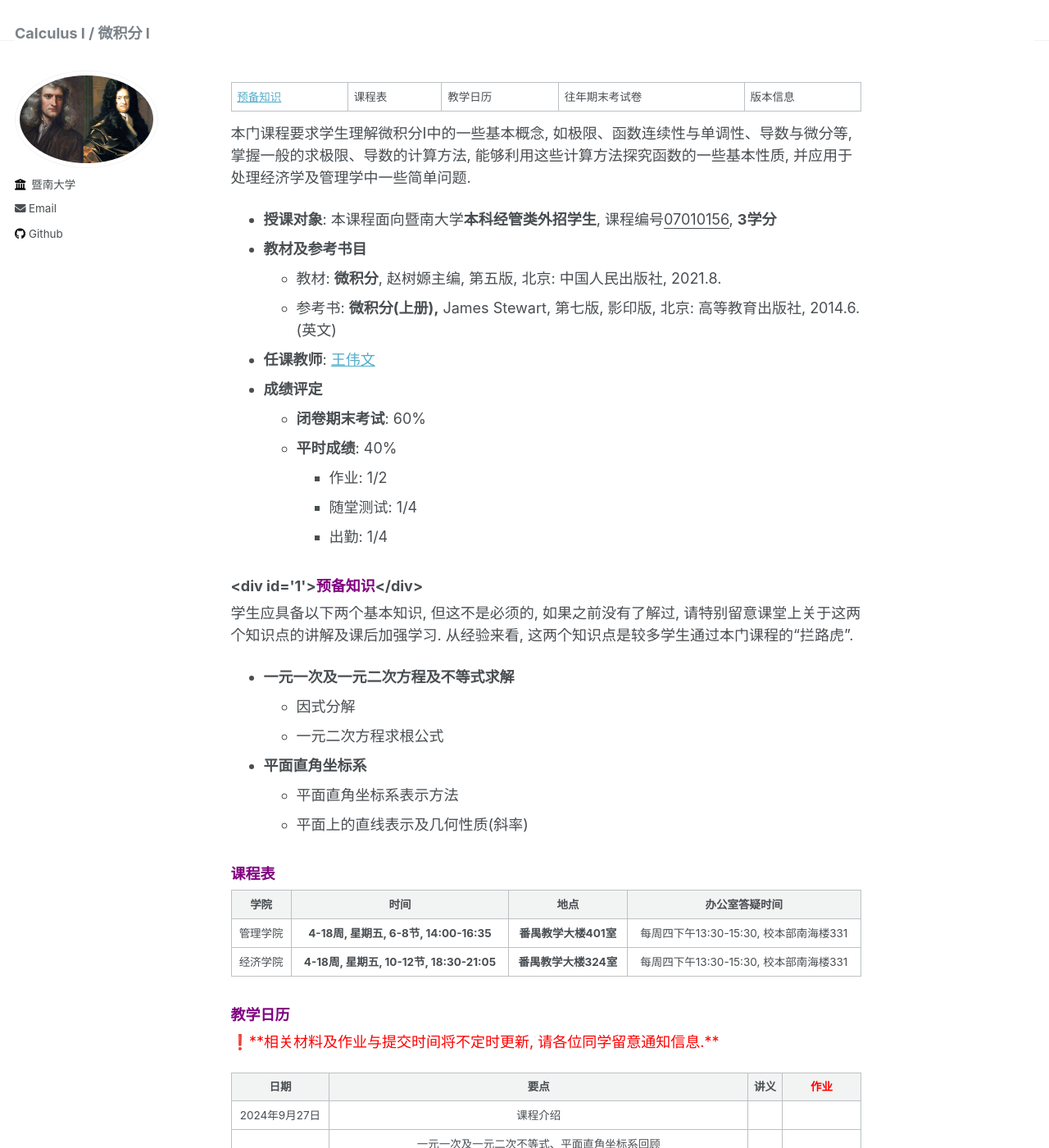
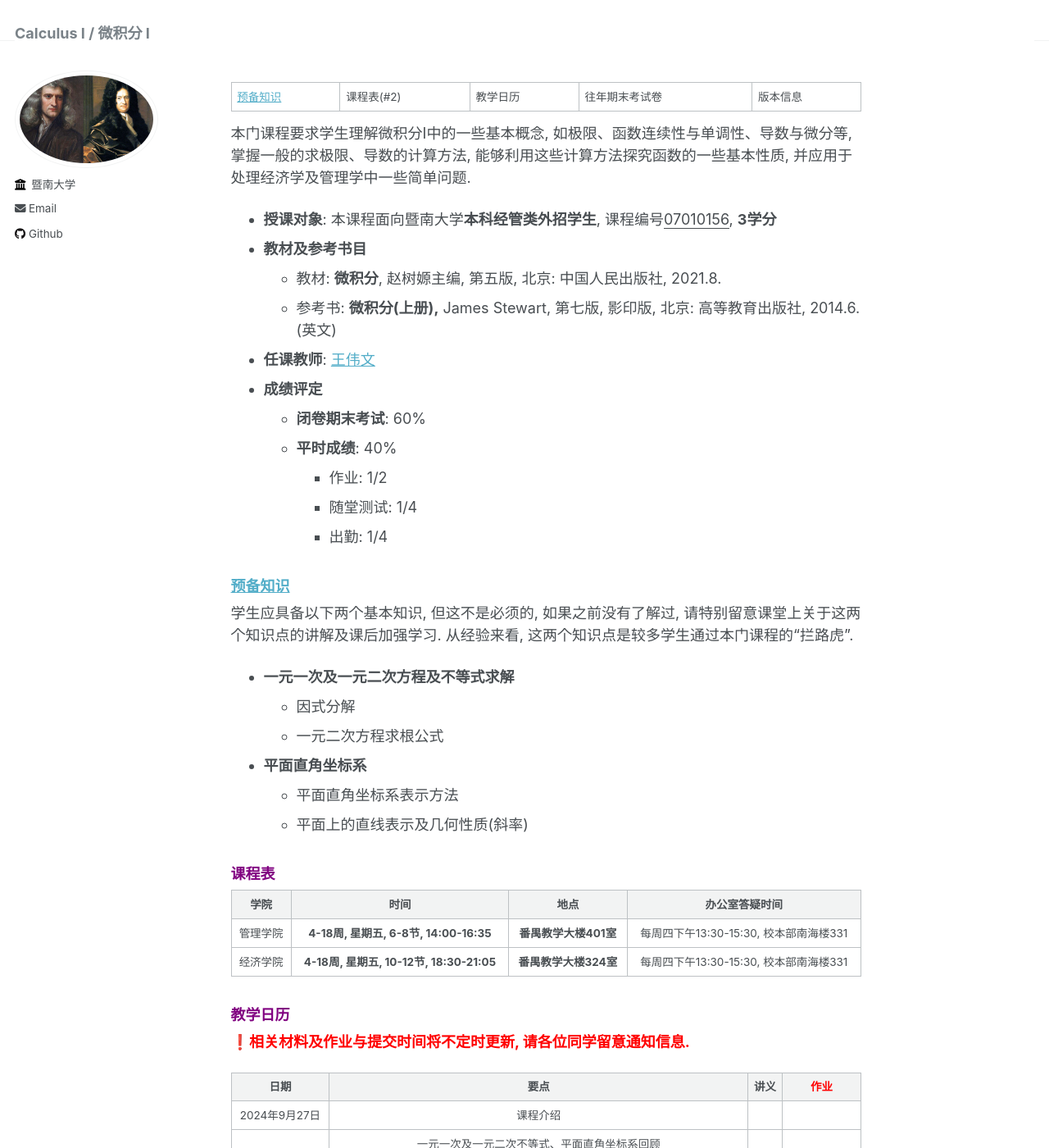
Before and after one commit to wangyuanhao/calculus_course_webpage, a Jekyll site: the page built from _pages/about.md, in a window 1280 px wide and 1400 px high. Shown: the whole window at 82% size. Built offline with Jekyll 4.4.1, drawn with Linux system fonts in a browser that asks for light colours.

Commit message:
Update about.md

```diff
--- a/_pages/about.md
+++ b/_pages/about.md
@@ -6,7 +6,7 @@ redirect_from:
   - /about/
   - /about.html
 ---
-|[预备知识](#1)|课程表|教学日历|往年期末考试卷|版本信息|
+|<a href='1'>预备知识</a>|课程表(#2)|教学日历|往年期末考试卷|版本信息|
 
 本门课程要求学生理解微积分I中的一些基本概念, 如极限、函数连续性与单调性、导数与微分等, 掌握一般的求极限、导数的计算方法, 能够利用这些计算方法探究函数的一些基本性质, 并应用于处理经济学及管理学中一些简单问题.
 
@@ -22,7 +22,7 @@ redirect_from:
     * 随堂测试: 1/4
     * 出勤: 1/4
 
-### <div id='1'><font color=purple>预备知识</font></div>
+### <font color=purple><a id='1'>预备知识</a></font>
 
 学生应具备以下两个基本知识, 但这不是必须的, 如果之前没有了解过, 请特别留意课堂上关于这两个知识点的讲解及课后加强学习. 从经验来看, 这两个知识点是较多学生通过本门课程的“拦路虎”.
 
@@ -42,7 +42,7 @@ redirect_from:
 
 ### <font color=purple>教学日历</font>
 
-❗️<font color=red>**相关材料及作业与提交时间将不定时更新, 请各位同学留意通知信息.**</font>
+❗️**<font color=red>相关材料及作业与提交时间将不定时更新, 请各位同学留意通知信息.</font>**
 
 |      日期      |                             要点                             | 讲义 | <font color=red>作业</font> |
 | :------------: | :----------------------------------------------------------: | :--: | :-------------------------: |
```
